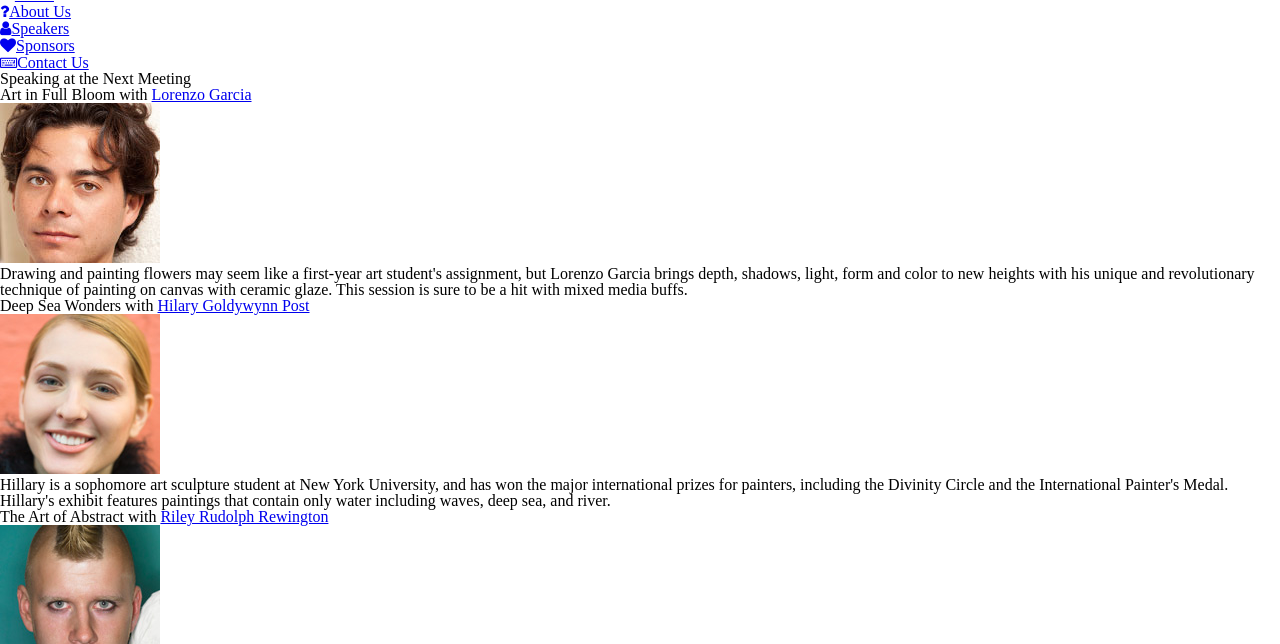
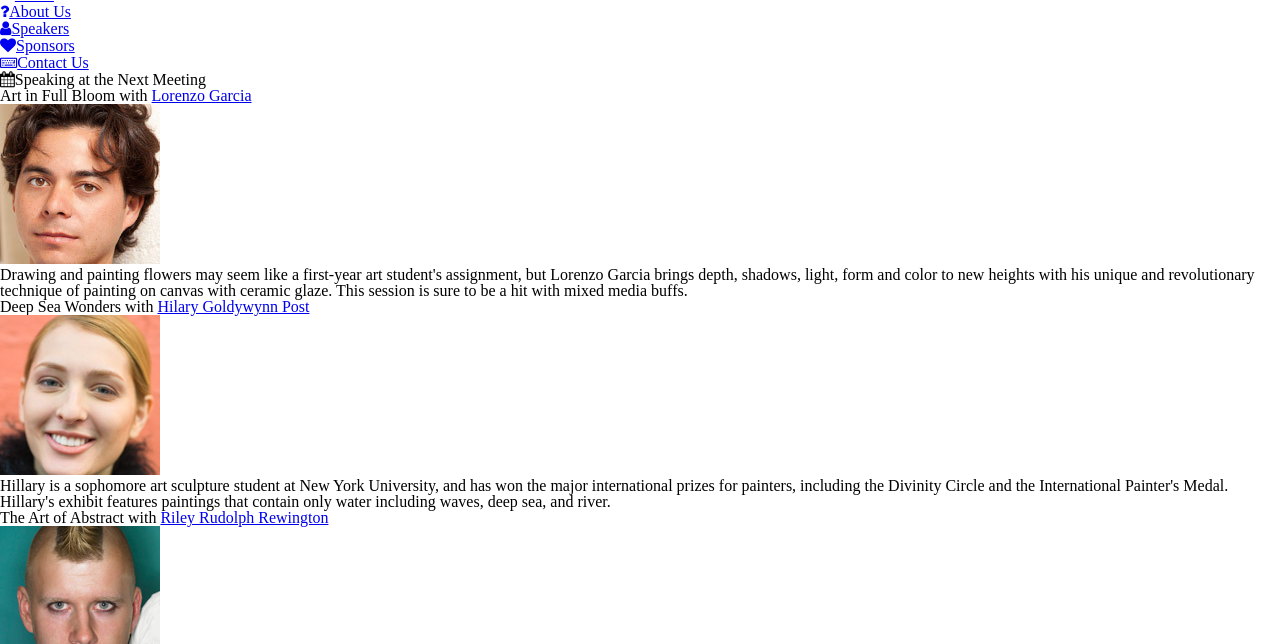
Before and after one commit to Surfing-Chef/sassy, a website: page index.html in a window 1280 px wide. Shown: the part 156-800 px from the top of the page. Drawn offline with Linux system fonts and the light colour scheme.

Commit message:
Added icon to heading

```diff
--- a/index.html
+++ b/index.html
@@ -38,7 +38,7 @@
   <!--MAIN CONTENT-->
   <div class="speakerslist">
     <section class="layout">
-      <h1>Speaking at the Next Meeting</h1>
+      <h1><i class="fa fa-calendar"></i>Speaking at the Next Meeting</h1>
       <div class="speakers">
         <article class="artist">
           <h3>Art in Full Bloom<span class="small"> with <a href="#">Lorenzo Garcia</a></span></h3>
```
